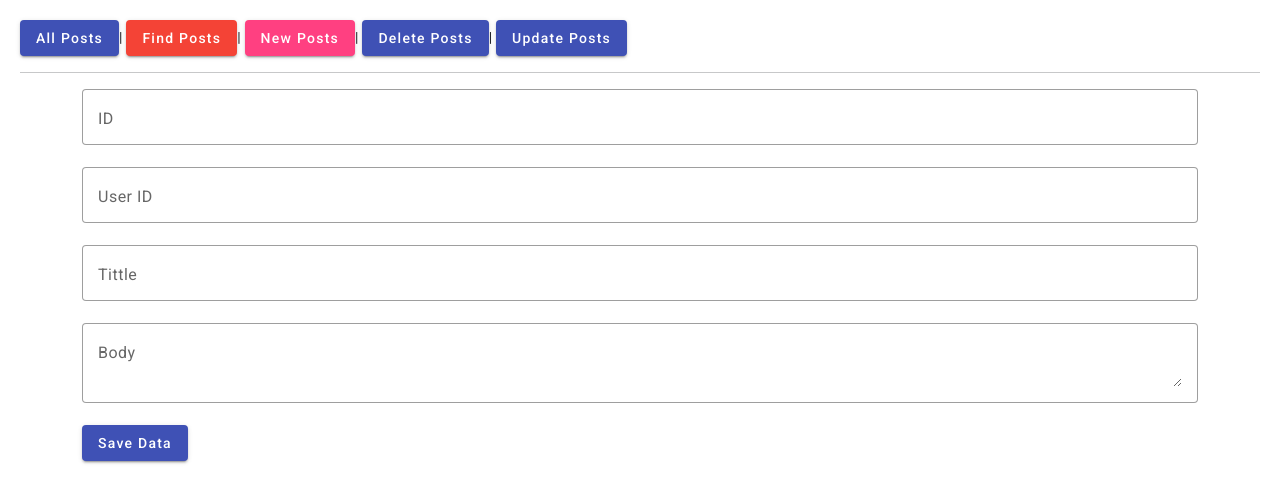
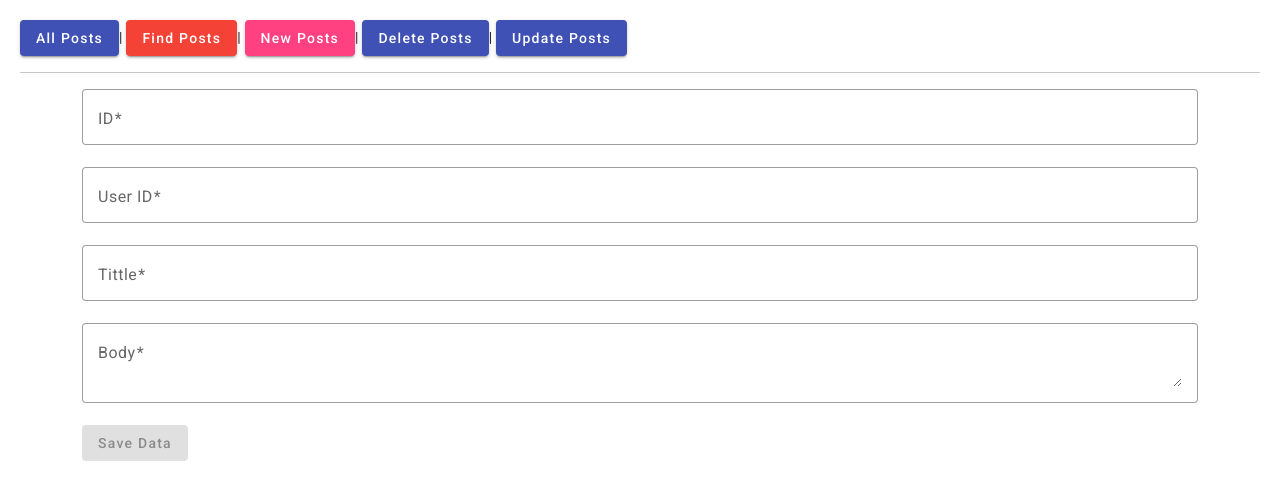
Before and after one commit to Uditha99/Angular-http-add, an Angular app: page /new in a window 1280 px wide. Shown: the top 502 px of the page. Built offline with nearby package versions, Linux system fonts and the light colour scheme.

Commit message:
form control

```diff
--- a/src/app/components/new/new.component.html
+++ b/src/app/components/new/new.component.html
@@ -1,4 +1,4 @@
-<form [formGroup]="form">
+<form [formGroup]="form" (ngSubmit)="createData()">
   <div class="container">
     <div class="row">
       <div class="col-12">
@@ -28,8 +28,8 @@
 
       <div class="col-12">
         <button mat-raised-button color="primary"
-                (click)="createData()"
-                type="button">
+                [disabled]="form.invalid"
+                type="submit">
           Save Data</button>
       </div>
     </div>
--- a/src/app/components/new/new.component.ts
+++ b/src/app/components/new/new.component.ts
@@ -1,5 +1,7 @@
 import { Component } from '@angular/core';
-import {FormControl, FormGroup} from "@angular/forms";
+import {FormControl, FormGroup, Validators} from "@angular/forms";
+import {HttpClient} from "@angular/common/http";
+
 
 @Component({
   selector: 'app-new',
@@ -8,14 +10,30 @@ import {FormControl, FormGroup} from "@angular/forms";
 })
 export class NewComponent {
 
+  constructor(private http:HttpClient) {
+  }
+
     form = new FormGroup({
-      id:new FormControl,
-      userId:new FormControl,
-      body:new FormControl,
-      tittle:new FormControl,
+      id:new FormControl('',Validators.required),
+      userId:new FormControl('',Validators.required),
+      body:new FormControl('',Validators.required),
+      tittle:new FormControl('',Validators.required),
 
     })
   createData(){
-    console.log(this.form)
+    this.http.post<any>('https://jsonplaceholder.typicode.com/posts' , {
+      id:this.form.get('id')?.value,
+      userId:this.form.get('userId')?.value,
+      tittle:this.form.get('tittle')?.value,
+      body:this.form.get('body')?.value
+    }).
+    subscribe(response=>{
+
+      if(response){
+        alert('update')
+      }
+
+
+    })
   }
 }
```
